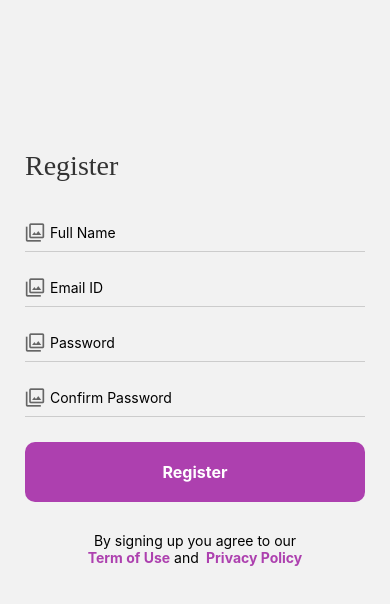
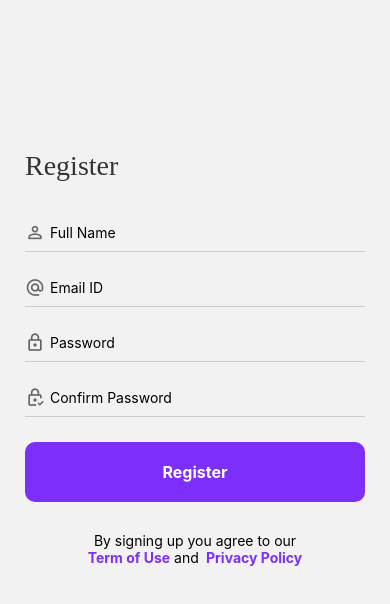
Before and after one commit to jayjOnly/Split_Bill, a React Native app: screen /Register in a window 390 px wide. Shown: the top 604 px of the page. Built offline with nearby package versions, Linux system fonts and the light colour scheme.

Commit message:
DONE UI/UX versi 0.1 :)

```diff
--- a/App.tsx
+++ b/App.tsx
@@ -15,7 +15,7 @@ const App = () => {
     <NavigationContainer>
       {/* <StatusBar backgroundColor={'#FFFFFF'} /> */}
       <Stack.Navigator screenOptions={{headerShown:false}}>
-       <Stack.Screen name='Login' component={LoginScreen}/>
+        <Stack.Screen name='Login' component={LoginScreen}/>
         <Stack.Screen name='Register' component={RegisterScreen}/>
 
 
--- a/src/components/CustomButton.js
+++ /dev/null
@@ -1,25 +0,0 @@
-import {Text, TouchableOpacity} from 'react-native';
-import React from 'react';
-
-export default function CustomButton({label, onPress}) {
-  return (
-    <TouchableOpacity
-      onPress={onPress}
-      style={{
-        backgroundColor: '#AD40AF',
-        padding: 20,
-        borderRadius: 10,
-        marginBottom: 30,
-      }}>
-      <Text
-        style={{
-          textAlign: 'center',
-          fontWeight: '700',
-          fontSize: 16,
-          color: '#fff',
-        }}>
-        {label}
-      </Text>
-    </TouchableOpacity>
-  );
-}
--- a/src/components/InputField.js
+++ b/src/components/InputField.js
@@ -34,7 +34,7 @@ export default function InputField({
         />
       )}
       <TouchableOpacity onPress={fieldButtonFunction}>
-        <Text style={{color: '#AD40AF', fontWeight: '700'}}>{fieldButtonLabel}</Text>
+        <Text style={{color: '#7B2FF8', fontWeight: '700'}}>{fieldButtonLabel}</Text>
       </TouchableOpacity>
     </View>
   );
--- a/src/screen/LoginScreen.tsx
+++ b/src/screen/LoginScreen.tsx
@@ -8,7 +8,7 @@ import {
   StyleSheet
 } from 'react-native';
 
-import CustomButton from '../components/CustomButton'
+
 import InputField from '../components/InputField'
 import MaterialCommunityIcons from 'react-native-vector-icons/MaterialCommunityIcons'
 import { useNavigation } from '@react-navigation/native';
@@ -45,7 +45,7 @@ const LoginScreen = ({navigation}: {navigation: any}) => {
         <InputField
           label={'Email ID'}
           icon={
-            <MaterialCommunityIcons name='image-multiple-outline' size={20} color={"#666"} style={{marginRight: 5}} />
+            <MaterialCommunityIcons name='at' size={20} color={"#666"} style={{marginRight: 5}} />
           }
           inputType={'any'}
           keyboardType="email-address"
@@ -56,10 +56,10 @@ const LoginScreen = ({navigation}: {navigation: any}) => {
       <InputField
           label={'Password'}
           icon={
-            <MaterialCommunityIcons name='image-multiple-outline' size={20} color={"#666"} style={{marginRight: 5}} />
+            <MaterialCommunityIcons name='lock-outline' size={20} color={"#666"} style={{marginRight: 5}} />
           }
           inputType="password"
-          keyboardType={'any'}
+          keyboardType={'ascii-capable'}
           fieldButtonLabel={"Forgot?"}
           fieldButtonFunction={() => {}}
         />
@@ -67,7 +67,7 @@ const LoginScreen = ({navigation}: {navigation: any}) => {
         <TouchableOpacity
       onPress={()=> navigation.navigate("BottomTab")}
       style={{
-        backgroundColor: '#AD40AF',
+        backgroundColor: '#7B2FF8',
         padding: 20,
         borderRadius: 10,
         marginBottom: 30,
@@ -138,7 +138,7 @@ const LoginScreen = ({navigation}: {navigation: any}) => {
           <TouchableOpacity
            onPress={() => navigation.navigate('Register')}
           >
-            <Text style={{color: '#AD40AF', fontWeight: '700'}}> Register</Text>
+            <Text style={{color: '#7B2FF8', fontWeight: '700'}}> Register</Text>
           </TouchableOpacity>
         </View>
       </View>
--- a/src/screen/RegisterScreen.tsx
+++ b/src/screen/RegisterScreen.tsx
@@ -12,7 +12,6 @@ import {
 import DatePicker from 'react-native-date-picker';
 import InputField from '../components/InputField';
 import MaterialCommunityIcons from 'react-native-vector-icons/MaterialCommunityIcons'
-import CustomButton from '../components/CustomButton';
 
 const RegisterScreen = ({navigation}: {navigation: any}) => {
   // console.log(props)
@@ -86,10 +85,10 @@ const RegisterScreen = ({navigation}: {navigation: any}) => {
         <InputField
           label={'Full Name'}
           icon={
-            <MaterialCommunityIcons name='image-multiple-outline' size={20} color={"#666"} style={{marginRight: 5}} />
+            <MaterialCommunityIcons name='account-outline' size={20} color={"#666"} style={{marginRight: 5}} />
           }
           inputType={'name'}
-          keyboardType="any"
+          keyboardType={'ascii-capable'}
           fieldButtonLabel={''}
           fieldButtonFunction={'any'}
         />
@@ -97,11 +96,11 @@ const RegisterScreen = ({navigation}: {navigation: any}) => {
         <InputField
           label={'Email ID'}
           icon={
-            <MaterialCommunityIcons name='image-multiple-outline' size={20} color={"#666"} style={{marginRight: 5}} />
+            <MaterialCommunityIcons name='at' size={20} color={"#666"} style={{marginRight: 5}} />
 
           }
-          inputType={'any'}
-          keyboardType="email-address"
+          inputType={'email'}
+          keyboardType={"email-address"}
           fieldButtonLabel={''}
           fieldButtonFunction={'any'}
         />
@@ -109,10 +108,10 @@ const RegisterScreen = ({navigation}: {navigation: any}) => {
         <InputField
           label={'Password'}
           icon={
-            <MaterialCommunityIcons name='image-multiple-outline' size={20} color={"#666"} style={{marginRight: 5}} />
+            <MaterialCommunityIcons name='lock-outline' size={20} color={"#666"} style={{marginRight: 5}} />
           }
           inputType="password"
-          keyboardType="any"
+          keyboardType={'ascii-capable'}
           fieldButtonLabel={''}
           fieldButtonFunction={'any'}
         />
@@ -120,10 +119,10 @@ const RegisterScreen = ({navigation}: {navigation: any}) => {
         <InputField
           label={'Confirm Password'}
           icon={
-            <MaterialCommunityIcons name='image-multiple-outline' size={20} color={"#666"} style={{marginRight: 5}} />
+            <MaterialCommunityIcons name='lock-check-outline' size={20} color={"#666"} style={{marginRight: 5}} />
           }
           inputType="password"
-          keyboardType="any"
+          keyboardType={'ascii-capable'}
           fieldButtonLabel={''}
           fieldButtonFunction={'any'}
         />
@@ -163,7 +162,24 @@ const RegisterScreen = ({navigation}: {navigation: any}) => {
           }}
         /> */}
 
-        <CustomButton label={'Register'} onPress={() => navigation.navigate("Login")} />
+        <TouchableOpacity
+          onPress={() => navigation.navigate("Login")}
+          style={{
+            backgroundColor: '#7B2FF8',
+            padding: 20,
+            borderRadius: 10,
+            marginBottom: 30,
+          }}>
+          <Text
+            style={{
+              textAlign: 'center',
+              fontWeight: '700',
+              fontSize: 16,
+              color: '#fff',
+            }}>
+            Register
+          </Text>
+        </TouchableOpacity>
 
         <View style={{alignSelf: 'center',}}>
           <Text>By signing up you agree to our</Text>
@@ -178,13 +194,13 @@ const RegisterScreen = ({navigation}: {navigation: any}) => {
           <TouchableOpacity
           // onPress={() => navigation.goBack()}
           >
-            <Text style={{color: '#AD40AF', fontWeight: '700'}}>Term of Use</Text>
+            <Text style={{color: '#7B2FF8', fontWeight: '700'}}>Term of Use</Text>
           </TouchableOpacity>
           <Text> and </Text>
           <TouchableOpacity
           // onPress={() => navigation.goBack()}
           >
-            <Text style={{color: '#AD40AF', fontWeight: '700'}}> Privacy Policy</Text>
+            <Text style={{color: '#7B2FF8', fontWeight: '700'}}> Privacy Policy</Text>
           </TouchableOpacity>
         </View>
       </ScrollView>
```
